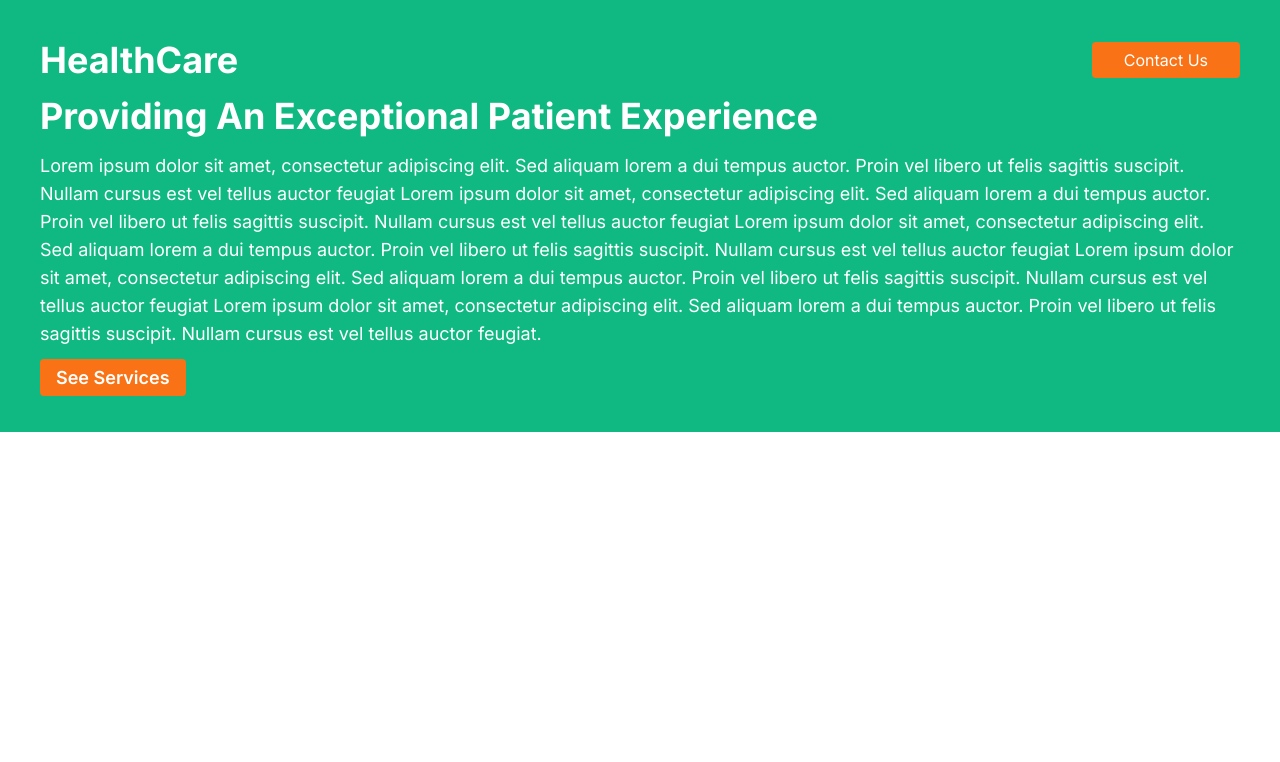
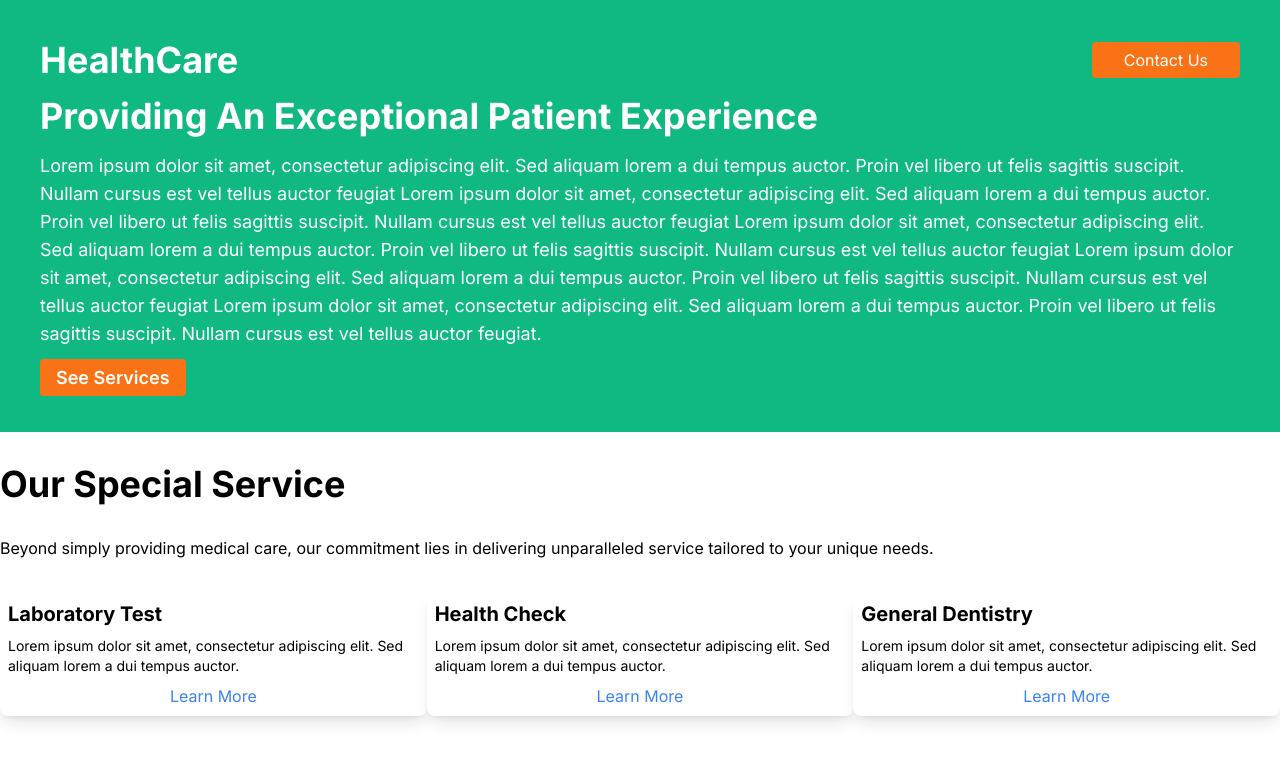
Before and after one commit to LuisUTFPR/prova, a Next.js app: page / in a window 1280 px wide. Shown: the top 762 px of the page. Built offline with nearby package versions, Linux system fonts and the light colour scheme.

Commit message:
tentativa section

```diff
--- /dev/null
+++ b/app/components/Section.tsx
@@ -0,0 +1,38 @@
+
+export default function Section() {
+    return (
+<section className="container mx-auto mt-8 text-black">
+<header className="text-center">
+    <h2 className="text-4xl font-bold text-left ">Our Special Service</h2>
+</header>
+<p className="text-2lg text-left my-8">
+    Beyond simply providing medical care, our commitment lies in delivering unparalleled service tailored to your unique needs.
+</p>
+
+<div className="flex flex-wrap justify-start">
+    <div className="w-1/3 p-2 bg-white rounded-lg shadow-lg">
+        <h3 className="text-xl font-bold">Laboratory Test</h3>
+        <p className="text-sm my-2">Lorem ipsum dolor sit amet, consectetur adipiscing elit. Sed aliquam lorem a dui tempus auctor.</p>
+        <div className="flex justify-center">
+            <a href="#" className="text-blue-500 hover:underline">Learn More</a>
+        </div>
+    </div>
+    <div className="w-1/3 p-2 bg-white rounded-lg shadow-lg">
+        <h3 className="text-xl font-bold">Health Check</h3>
+        <p className="text-sm my-2">Lorem ipsum dolor sit amet, consectetur adipiscing elit. Sed aliquam lorem a dui tempus auctor.</p>
+        <div className="flex justify-center">
+            <a href="#" className="text-blue-500 hover:underline">Learn More</a>
+        </div>
+    </div>
+    <div className="w-1/3 p-2 bg-white rounded-lg shadow-lg">
+        <h3 className="text-xl font-bold">General Dentistry</h3>
+        <p className="text-sm my-2">Lorem ipsum dolor sit amet, consectetur adipiscing elit. Sed aliquam lorem a dui tempus auctor.</p>
+        <div className="flex justify-center">
+            <a href="#" className="text-blue-500 hover:underline">Learn More</a>
+        </div>
+    </div>
+</div>
+
+</section>
+);
+}
--- a/app/page.tsx
+++ b/app/page.tsx
@@ -1,8 +1,14 @@
 import Header from "./components/Header";
+import Section from "./components/Section"
 
 export default function Home() {
   return (
-<><Header/></>
+<>
+<Header/>
+<Section/>
+
+
+</>
 
 
   );
```
